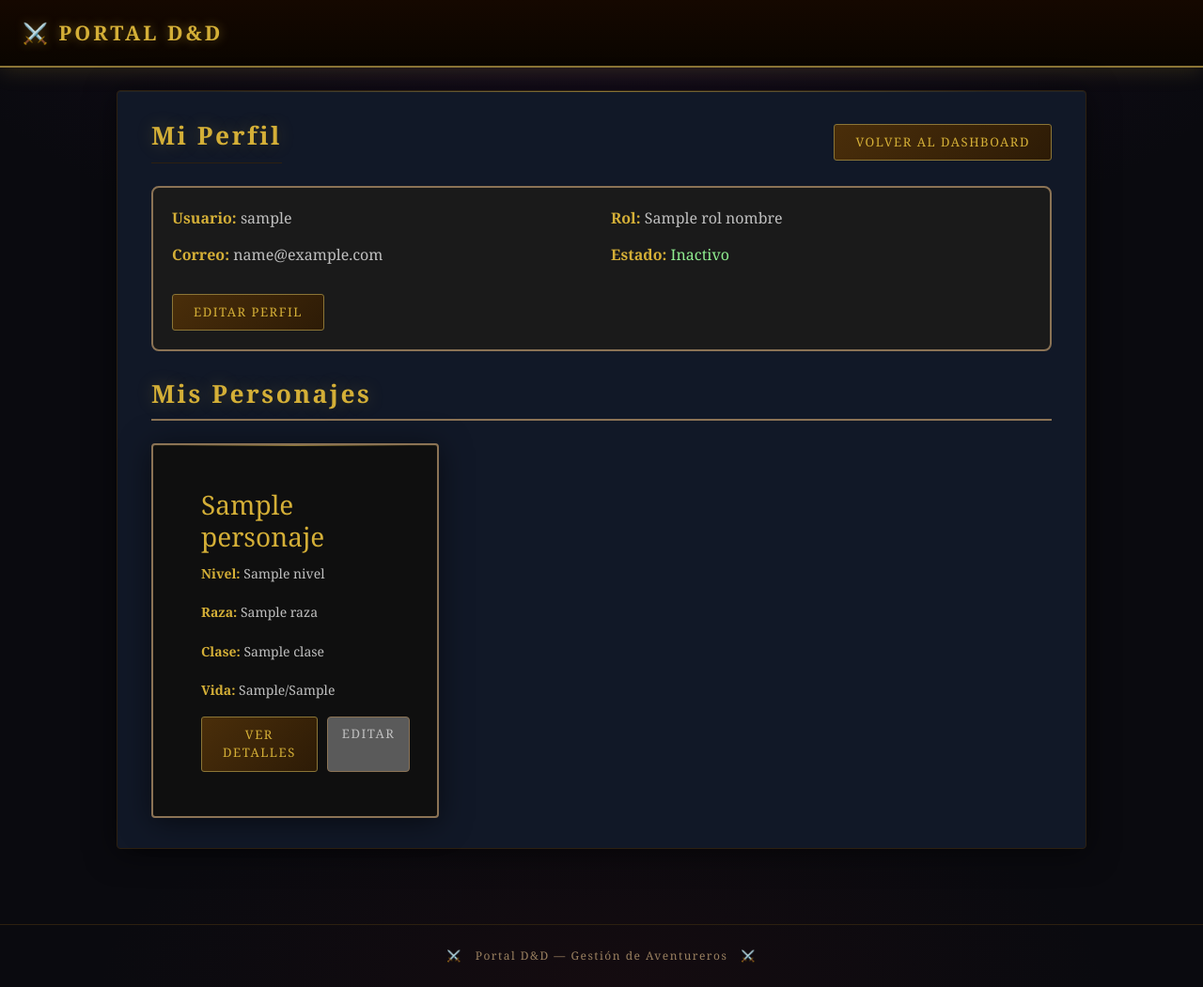
After one commit to nicohr3366/dnd-auth, a Django app: template usuarios/templates/usuarios/perfil.html in a window 1280 px wide. The commit adds this page. Shown: the whole page at 94% size. Run offline with Django 3.2, Linux system fonts and the light colour scheme; the template is opened without the code that fills it: most values are stand-ins (such as "Sample title", 1, 10 or a date in 2020).

Commit message:
view usuario email,nombre,rol y listapersonajes

```diff
--- a/gestion_personajes/models.py
+++ b/gestion_personajes/models.py
@@ -80,9 +80,9 @@ class Personaje(models.Model):
     carisma = models.IntegerField(default=10)
 
     # Relaciones
-    user = models.ForeignKey(User, on_delete=models.CASCADE, db_column='user_id')
-    raza = models.ForeignKey(Raza, on_delete=models.PROTECT, db_column='id_raza')
-    clase = models.ForeignKey(Clase, on_delete=models.PROTECT, db_column='id_clase')
+    user = models.ForeignKey(User, on_delete=models.CASCADE)
+    raza = models.ForeignKey(Raza, on_delete=models.PROTECT)
+    clase = models.ForeignKey(Clase, on_delete=models.PROTECT)
 
     def __str__(self):
         return self.nombre
--- a/usuarios/templates/usuarios/base.html
+++ b/usuarios/templates/usuarios/base.html
@@ -32,6 +32,10 @@
                     <li class="nav-item">
                         <a class="nav-link {% if 'personaje' in request.resolver_match.url_name %}active{% endif %}"
                            href="{% url 'gestion_personajes:personaje_list' %}">&#128100; Personajes</a>
+                    </li>
+                    <li class="nav-item">
+                        <a class="nav-link {% if request.resolver_match.url_name == 'perfil' %}active{% endif %}"
+                           href="{% url 'usuarios:perfil' %}">👤 Mi Perfil</a>
                     </li>
                     <li class="nav-item nav-auth-item">
                         <form method="post" action="{% url 'usuarios:logout' %}" class="nav-logout-form">
--- /dev/null
+++ b/usuarios/templates/usuarios/perfil.html
@@ -0,0 +1,90 @@
+{% extends 'usuarios/base.html' %}
+
+{% block title %}Mi Perfil{% endblock %}
+
+{% block content %}
+<div class="dnd-card mt-4">
+    <div class="action-bar">
+        <h1 class="dnd-title mb-0">Mi Perfil</h1>
+        <a href="{% url 'usuarios:dashboard' %}" class="btn-dnd-primary">Volver al dashboard</a>
+    </div>
+
+    <!-- Información del Usuario -->
+    <div class="empty-state" style="text-align:left; background-color: #1a1a1a; border: 2px solid #8b7355; padding: 20px; border-radius: 8px; margin-bottom: 30px;">
+        <div style="display: grid; grid-template-columns: 1fr 1fr; gap: 20px;">
+            <div>
+                <p style="margin-bottom: 15px;">
+                    <strong style="color: #d4af37;">Usuario:</strong>
+                    <span style="color: #c0c0c0;">{{ usuario.username }}</span>
+                </p>
+                <p style="margin-bottom: 15px;">
+                    <strong style="color: #d4af37;">Correo:</strong>
+                    <span style="color: #c0c0c0;">{{ usuario.email|default:'—' }}</span>
+                </p>
+            </div>
+            <div>
+                <p style="margin-bottom: 15px;">
+                    <strong style="color: #d4af37;">Rol:</strong>
+                    <span style="color: #c0c0c0;">{{ rol_nombre }}</span>
+                </p>
+                <p style="margin-bottom: 15px;">
+                    <strong style="color: #d4af37;">Estado:</strong>
+                    <span style="color: #90EE90;">{% if usuario.is_active %}Activo{% else %}Inactivo{% endif %}</span>
+                </p>
+            </div>
+        </div>
+        <div style="margin-top: 15px;">
+            <a href="{% url 'usuarios:editar' usuario.id %}" class="btn-dnd-primary" style="display: inline-block;">Editar Perfil</a>
+        </div>
+    </div>
+
+    <!-- Mis Personajes -->
+    <h2 class="dnd-title mt-4" style="color: #d4af37; border-bottom: 2px solid #8b7355; padding-bottom: 10px;">Mis Personajes</h2>
+
+    {% if personajes %}
+    <div style="display: grid; grid-template-columns: repeat(auto-fill, minmax(300px, 1fr)); gap: 20px; margin-top: 20px;">
+        {% for personaje in personajes %}
+        <div class="dnd-card" style="background-color: #0f0f0f; border: 2px solid #8b7355;">
+            <div style="padding: 15px;">
+                <h3 style="color: #d4af37; margin-bottom: 10px;">{{ personaje.nombre }}</h3>
+                <div style="color: #c0c0c0; font-size: 14px; line-height: 1.8;">
+                    <p><strong style="color: #d4af37;">Nivel:</strong> {{ personaje.nivel }}</p>
+                    <p><strong style="color: #d4af37;">Raza:</strong> {{ personaje.raza.nombre }}</p>
+                    <p><strong style="color: #d4af37;">Clase:</strong> {{ personaje.clase.nombre }}</p>
+                    <p><strong style="color: #d4af37;">Vida:</strong> {{ personaje.vida_actual }}/{{ personaje.vida_maxima }}</p>
+                </div>
+                <div style="margin-top: 15px; display: flex; gap: 10px;">
+                    <a href="{% url 'gestion_personajes:personaje_detail' personaje.id_personaje %}" class="btn-dnd-primary" style="flex: 1; text-align: center;">Ver Detalles</a>
+                    <a href="{% url 'gestion_personajes:personaje_update' personaje.id_personaje %}" class="btn-dnd-secondary" style="flex: 1; text-align: center;">Editar</a>
+                </div>
+            </div>
+        </div>
+        {% endfor %}
+    </div>
+    {% else %}
+    <div class="empty-state">
+        <p>No tienes personajes registrados aún.</p>
+        <a href="{% url 'gestion_personajes:personaje_create' %}" class="btn-dnd-primary">Crear tu primer personaje</a>
+    </div>
+    {% endif %}
+</div>
+
+<style>
+    .btn-dnd-secondary {
+        display: inline-block;
+        background-color: #5a5a5a;
+        color: #c0c0c0;
+        padding: 8px 15px;
+        border: 1px solid #8b7355;
+        border-radius: 4px;
+        text-decoration: none;
+        cursor: pointer;
+        transition: all 0.3s ease;
+    }
+
+    .btn-dnd-secondary:hover {
+        background-color: #8b7355;
+        color: #ffffff;
+    }
+</style>
+{% endblock %}
--- a/usuarios/urls.py
+++ b/usuarios/urls.py
@@ -14,6 +14,7 @@ urlpatterns = [
     ), name='login'),
     path('logout/', auth_views.LogoutView.as_view(next_page='usuarios:login'), name='logout'),
     path('registro/', views.registro, name='registro_publico'),
+    path('perfil/', views.perfil_usuario, name='perfil'),
     # Usuarios
     path('', views.usuarios_lista, name='lista'),
     path('dashboard/', views.dashboard, name='dashboard'),
```
Also changed, not shown: usuarios/views.py (+13 -0 lines), gestion_personajes/migrations/0001_initial.py.
